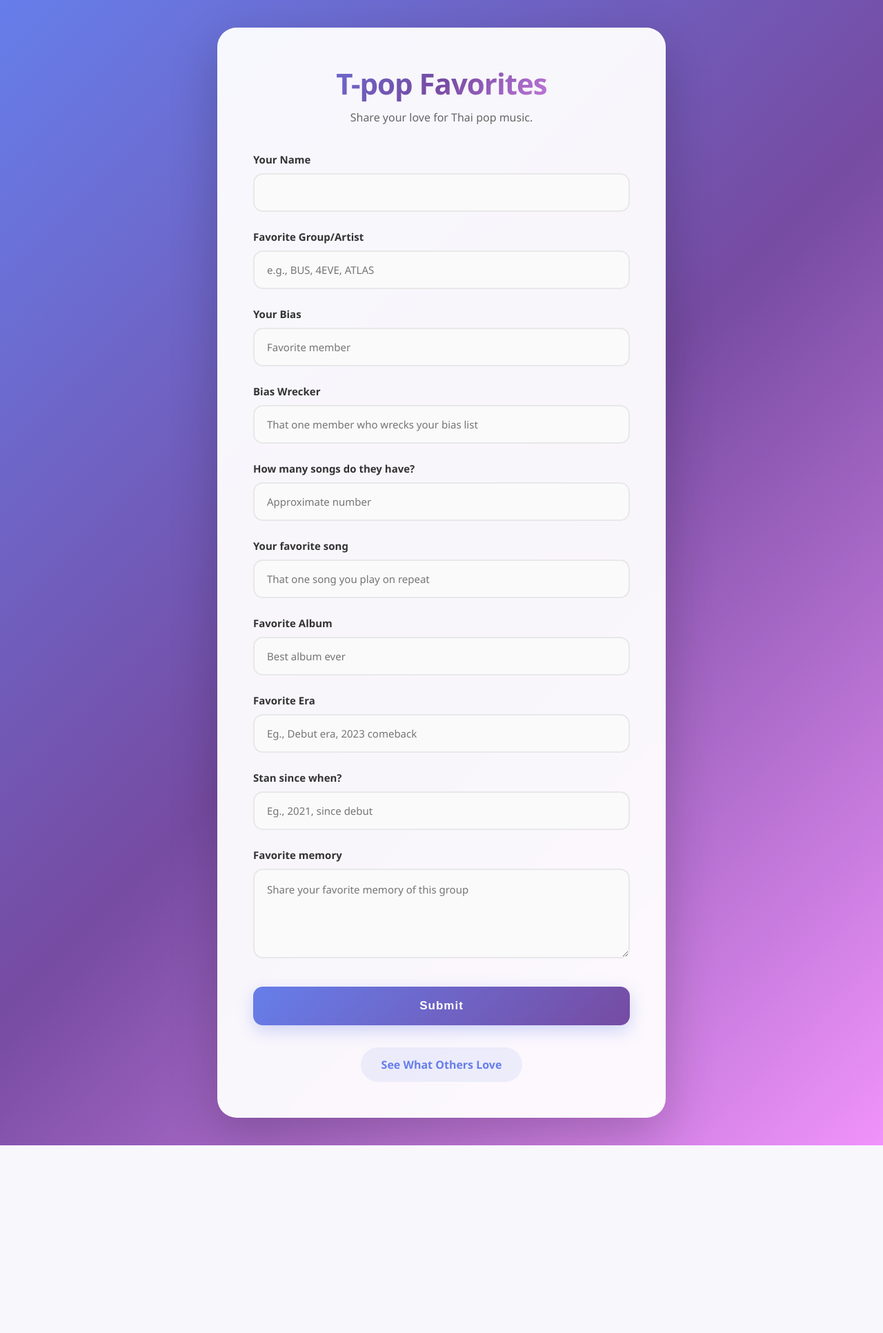
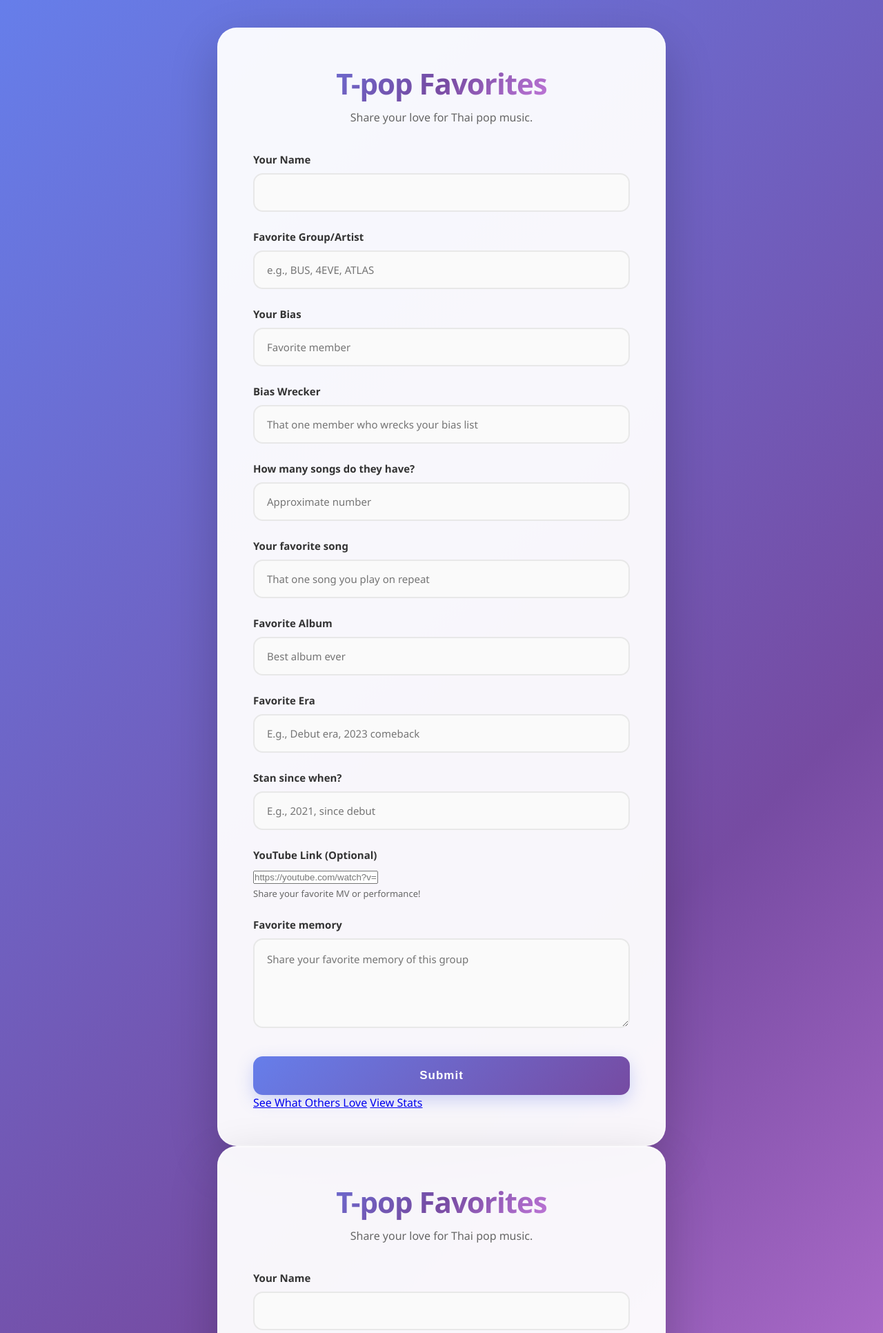
Before and after one commit to juhneiyl/Flask__Tpop, a Flask app: page / in a window 1280 px wide. Shown: the top 1932 px of the page at 69% size. Before the commit the page ends 1660 px from the top, so only its background shows below. Run offline with Flask 3, Linux system fonts and the light colour scheme.

Commit message:
Update index.html

```diff
--- a/templates/index.html
+++ b/templates/index.html
@@ -5,7 +5,100 @@
     <meta name="viewport" content="width=device-width, initial-scale=1.0">
     <title>T-Pop Favorites</title>
     <link rel="stylesheet" href="{{ url_for('static', filename='style.css') }}">
+</head><!DOCTYPE html>
+<html lang="en">
+<head>
+    <meta charset="UTF-8">
+    <meta name="viewport" content="width=device-width, initial-scale=1.0">
+    <title>T-Pop Favorites</title>
+    <link rel="stylesheet" href="{{ url_for('static', filename='style.css') }}">
 </head>
+
+<body>
+    <div class="container">
+
+        {% with messages = get_flashed_messages(with_categories=true) %}
+        {% if messages %}
+            {% for category, msg in messages %}
+                <div class="flash {{ category }}">{{ msg }}</div>
+            {% endfor %}
+        {% endif %}
+        {% endwith %}
+
+        <div class="header">
+            <h1>T-pop Favorites</h1>
+            <p class="subtitle">Share your love for Thai pop music.</p>
+        </div>
+
+        <form method="POST" action="/submit">
+
+            <div class="form-group">
+                <label>Your Name</label>
+                <input type="text" name="name" required>
+            </div>
+
+            <div class="form-group">
+                <label>Favorite Group/Artist</label>
+                <input type="text" name="fav_group" placeholder="e.g., BUS, 4EVE, ATLAS" required>
+            </div>
+
+            <div class="form-group">
+                <label>Your Bias</label>
+                <input type="text" name="bias" placeholder="Favorite member" required>
+            </div>
+
+            <div class="form-group">
+                <label>Bias Wrecker</label>
+                <input type="text" name="bias_wrecker" placeholder="That one member who wrecks your bias list" required>
+            </div>
+
+            <div class="form-group">
+                <label>How many songs do they have?</label>
+                <input type="number" name="song_count" placeholder="Approximate number" required>
+            </div>
+
+            <div class="form-group">
+                <label>Your favorite song</label>
+                <input type="text" name="fav_song" placeholder="That one song you play on repeat" required>
+            </div>
+
+            <div class="form-group">
+                <label>Favorite Album</label>
+                <input type="text" name="fav_album" placeholder="Best album ever">
+            </div>
+
+            <div class="form-group">
+                <label>Favorite Era</label>
+                <input type="text" name="fav_era" placeholder="E.g., Debut era, 2023 comeback" required>
+            </div>
+
+            <div class="form-group">
+                <label>Stan since when?</label>
+                <input type="text" name="stan_since" placeholder="E.g., 2021, since debut" required>
+            </div>
+
+            <div class="form-group">
+                <label>YouTube Link (Optional)</label>
+                <input type="url" name="youtube_link" placeholder="https://youtube.com/watch?v=...">
+                <small style="color: #666; font-size: 13px; display: block; margin-top: 5px;">Share your favorite MV or performance!</small>
+            </div>
+
+            <div class="form-group">
+                <label>Favorite memory</label>
+                <textarea name="fav_memory" placeholder="Share your favorite memory of this group" required></textarea>
+            </div>
+
+            <button type="submit">Submit</button>
+        </form>
+
+        <div class="view-links">
+            <a href="/entries">See What Others Love</a>
+            <a href="/stats" class="stats-link"> View Stats</a>
+        </div>
+
+    </div>
+</body>
+</html>
 
 <body>
     <div class="container">
```
